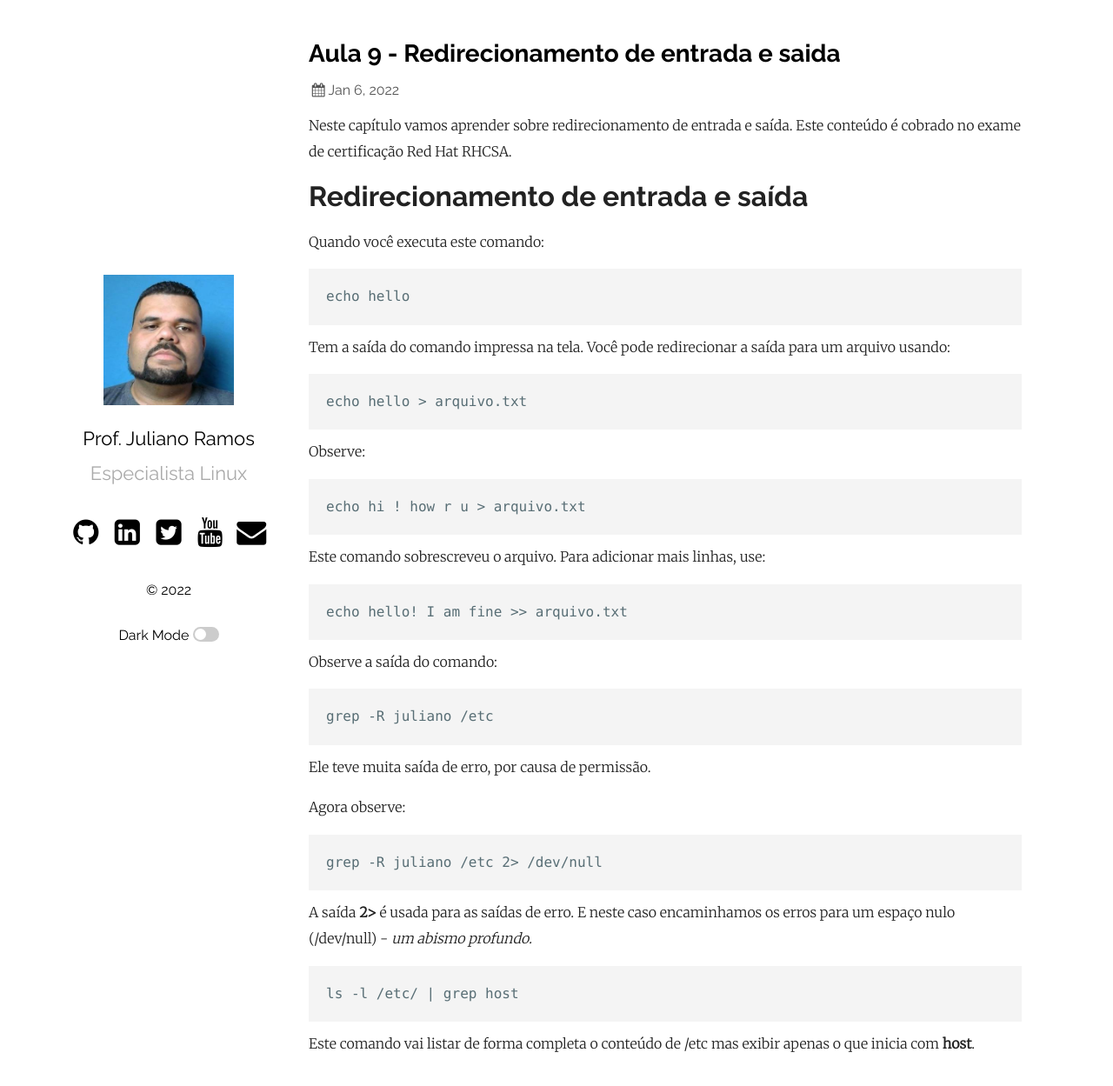
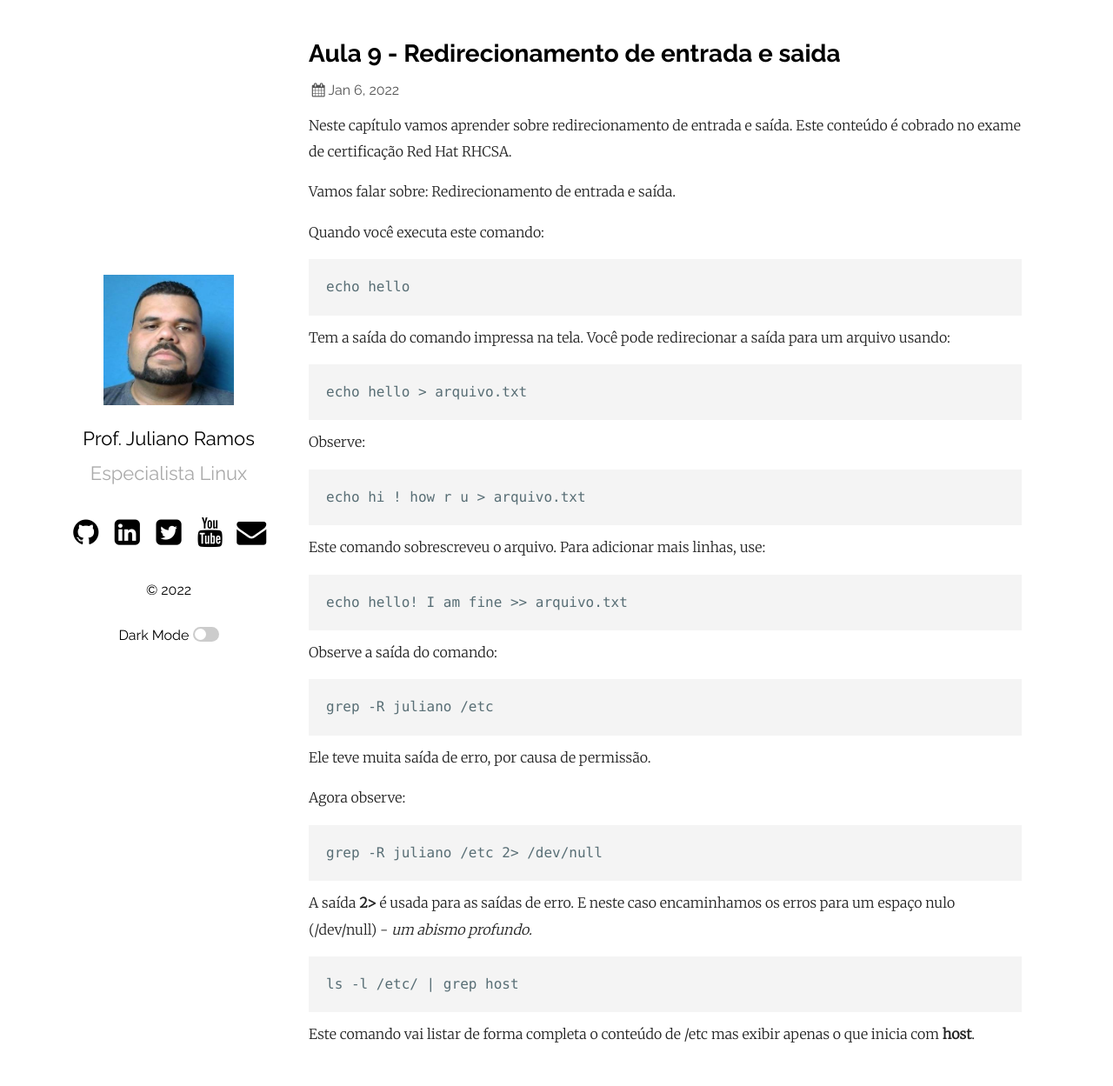
Before and after one commit to profjulianoramos/mentorialinux, a Jekyll site: the page built from _posts/2022-6-01-Aula9-Entradaesaida.md, in a window 1280 px wide and 1261 px high. Shown: the top 1249 px of the window at 87% size. Built offline with Jekyll 4.4.1, drawn with Linux system fonts in a browser that asks for light colours; comment, search, counter and statistics services are not loaded.

Commit message:
Update 2022-6-01-Aula9-Entradaesaida.md

```diff
--- a/_posts/2022-6-01-Aula9-Entradaesaida.md
+++ b/_posts/2022-6-01-Aula9-Entradaesaida.md
@@ -6,7 +6,7 @@ date:   2022-01-06 14:30:00 +0530
 
 Neste capítulo vamos aprender sobre redirecionamento de entrada e saída. Este conteúdo é cobrado no exame de certificação Red Hat RHCSA.
 
-# Redirecionamento de entrada e saída
+Vamos falar sobre: Redirecionamento de entrada e saída.
 
 Quando você executa este comando:
 
```
